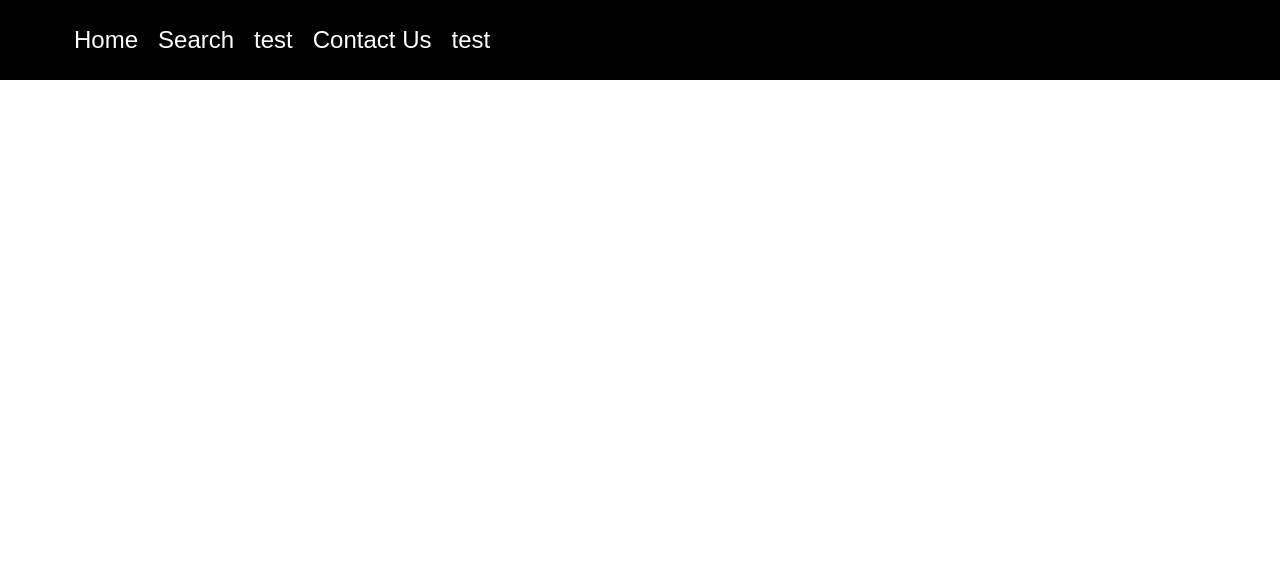
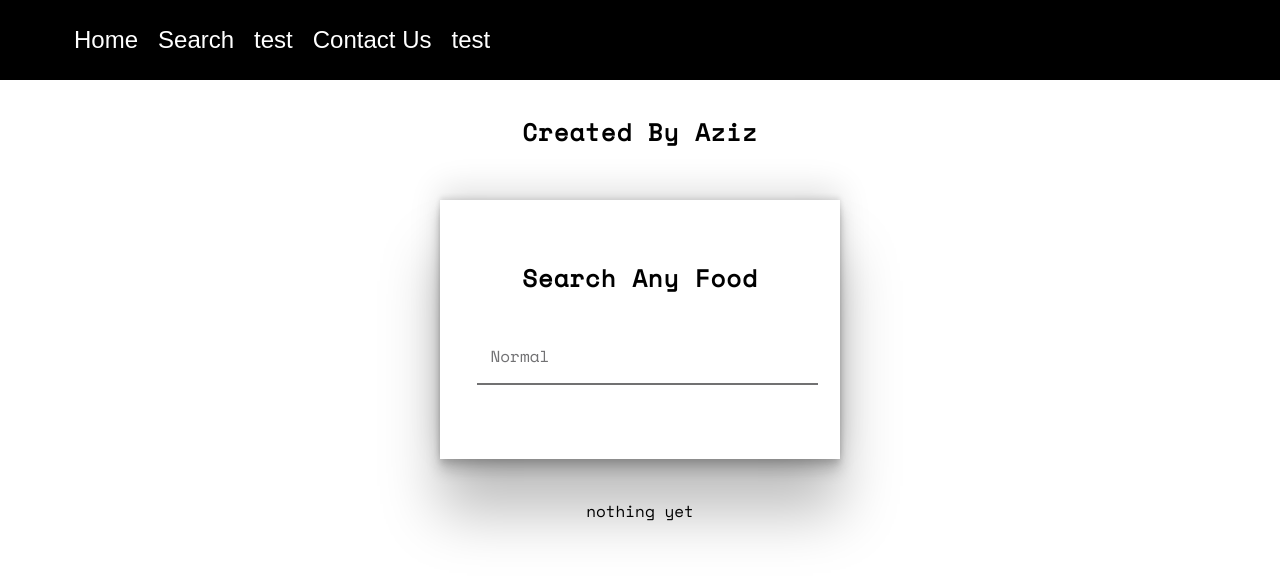
Before and after one commit to KingAzizz/food-recipes-project, a React (Create React App) app: page /search in a window 1280 px wide. Shown: the top 576 px of the page. Built offline with nearby package versions, Linux system fonts and the light colour scheme.

Commit message:
a new Route for Search Component

```diff
--- a/src/App.jsx
+++ b/src/App.jsx
@@ -1,16 +1,21 @@
 
 import {BrowserRouter as Router,Route,Routes} from 'react-router-dom'
+import Alert from './components/Alert';
 import ListsRecipes from './components/ListsRecipes';
 import Navbar from './components/Navbar';
+import Search from './components/Search';
+
 function App() {
 
   return (
       <Router>
     <div className="App">
       <Navbar />
+      <Alert />
     <Routes>
 
     <Route path="/" element={<ListsRecipes />} />
+    <Route path="/search" element={<Search />} />
 
     </Routes>
     </div>
```
